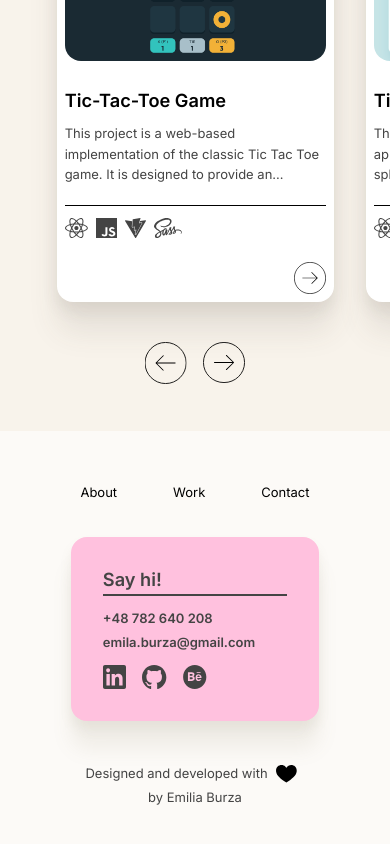
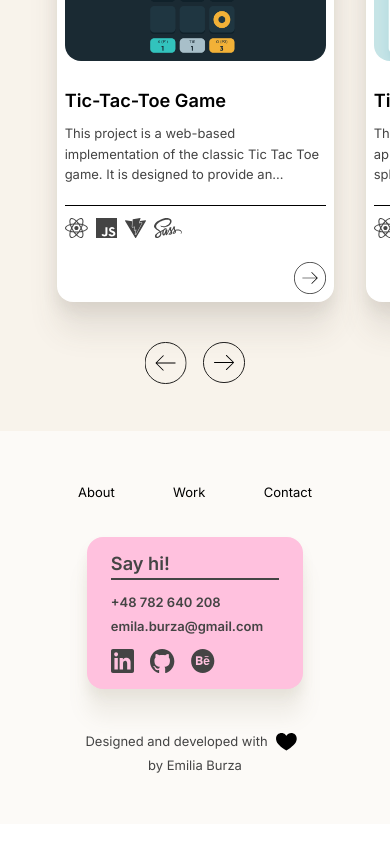
Before and after one commit to eburza/portfolio-emilia-burza, a React (Vite) app: page / in a window 390 px wide. Shown: the part 3479-4323 px from the top of the page. Built offline with nearby package versions, Linux system fonts and the light colour scheme.

Commit message:
Fix footer display on small screens

```diff
--- a/src/css/base/responsive.scss
+++ b/src/css/base/responsive.scss
@@ -725,6 +725,26 @@ footer {
             flex-wrap: wrap;
         }
     }
+
+    @media (max-width: 453px) {
+        .footer-navigation {
+            width: 100%;
+        }
+
+        .navigation-footer-links {
+            @include display-flex(row, space-around, center, initial);
+        }
+
+        .personal-card {
+            min-width: unset;
+            padding: 1rem 1.5rem;
+
+            .card-phone,
+            .card-email {
+                padding-right: 1rem;
+            }
+        }
+    }
 }
 
 // Padding
--- a/src/css/styles.css
+++ b/src/css/styles.css
@@ -606,6 +606,26 @@ footer .navigation-footer-links {
 @media screen and (max-width: 690px) {
   footer .footer-dev-info {
     flex-wrap: wrap;
+  }
+}
+@media (max-width: 453px) {
+  footer .footer-navigation {
+    width: 100%;
+  }
+  footer .navigation-footer-links {
+    display: flex;
+    flex-direction: row;
+    justify-content: space-around;
+    align-items: center;
+    gap: initial;
+  }
+  footer .personal-card {
+    min-width: unset;
+    padding: 1rem 1.5rem;
+  }
+  footer .personal-card .card-phone,
+  footer .personal-card .card-email {
+    padding-right: 1rem;
   }
 }
 
```
Also changed, not shown: 1 other file (tests, documents, lock files or other folders).
